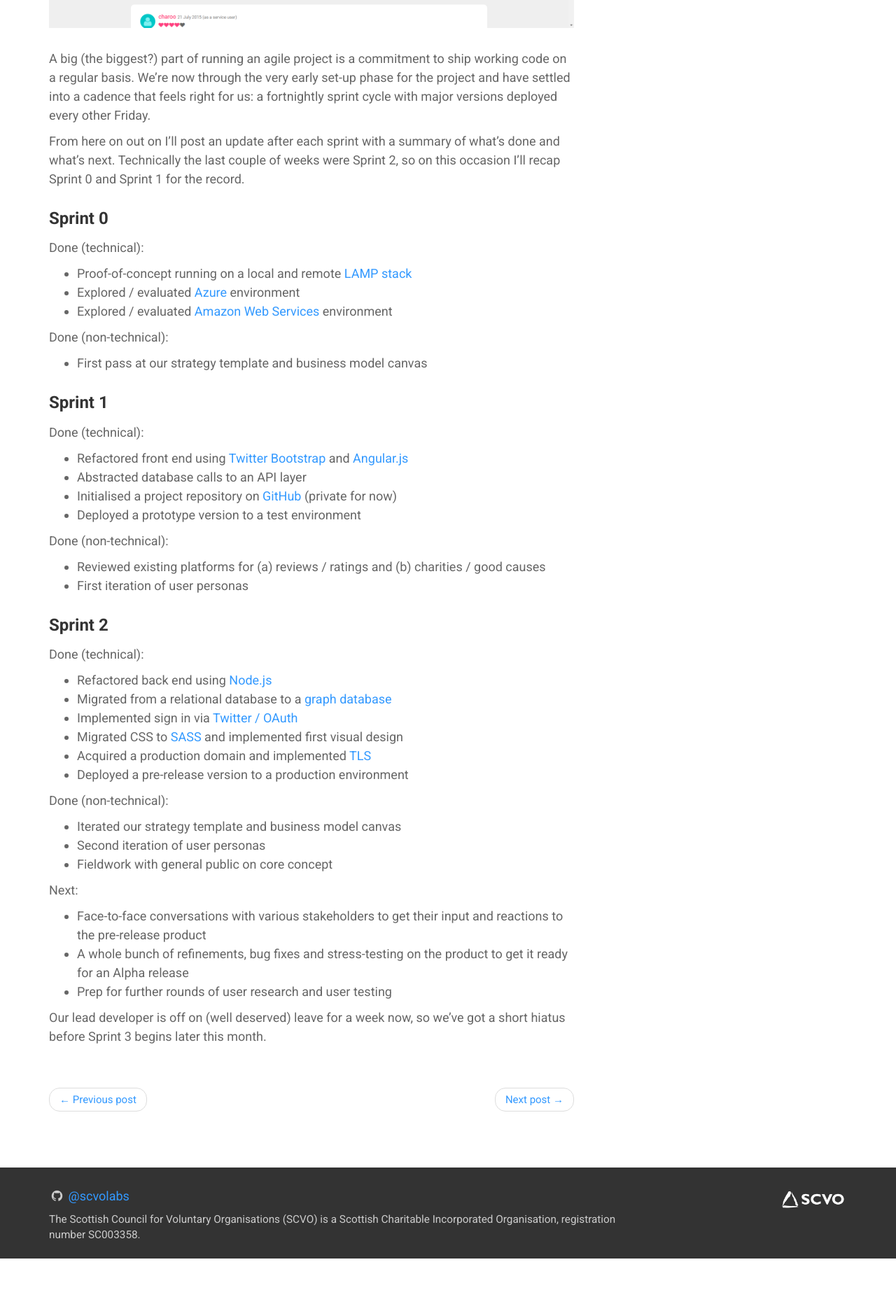
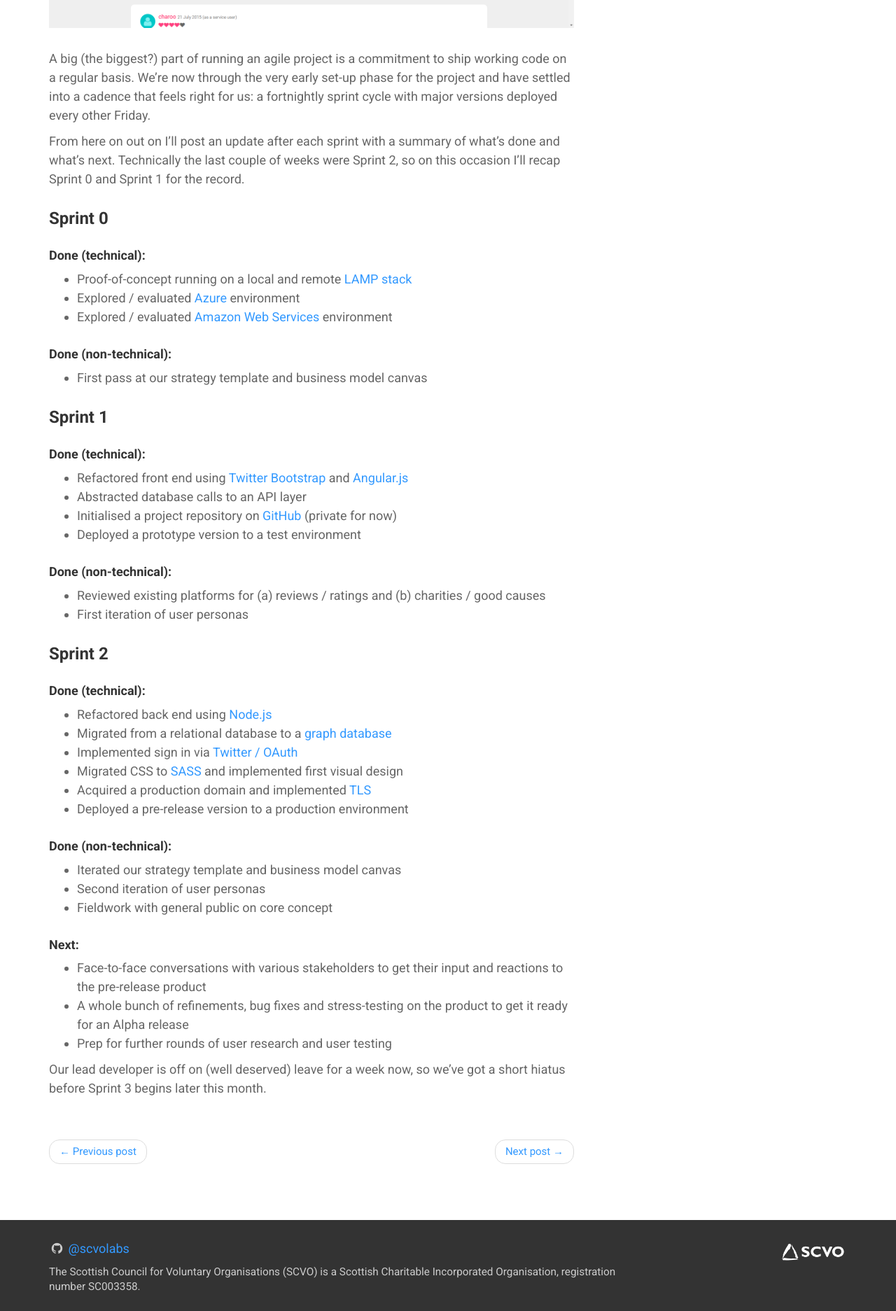
Before and after one commit to scvolabs/scvolabs-website, a Jekyll site: the page built from _posts/2015-07-21-situation-report-sprint-2.md, in a window 1280 px wide. Shown: the part 941-2814 px from the top of the page at 70% size. Built offline with Jekyll 4.4.1, drawn with Linux system fonts in a browser that asks for light colours; nearby versions of some CDN libraries; comment, search, counter and statistics services are not loaded; before the commit the page ends 2739 px from its top, so only the background shows below that.

Commit message:
formatting changes

```diff
--- a/_posts/2015-07-21-situation-report-sprint-2.md
+++ b/_posts/2015-07-21-situation-report-sprint-2.md
@@ -15,33 +15,33 @@ From here on out on I'll post an update after each sprint with a summary of what
 
 ### Sprint 0
 
-Done (technical):
+#### Done (technical):
 
 * Proof-of-concept running on a local and remote [LAMP stack](http://stackoverflow.com/questions/10060285/what-is-a-lamp-stack)
 * Explored / evaluated [Azure](http://azure.microsoft.com/en-gb/) environment
 * Explored / evaluated [Amazon Web Services](http://aws.amazon.com/) environment
 
-Done (non-technical):
+#### Done (non-technical):
 
 * First pass at our strategy template and business model canvas
 
 ### Sprint 1
 
-Done (technical):
+#### Done (technical):
 
 * Refactored front end using [Twitter Bootstrap](http://getbootstrap.com/) and [Angular.js](https://angularjs.org/)
 * Abstracted database calls to an API layer
 * Initialised a project repository on [GitHub](https://github.com/) (private for now)
 * Deployed a prototype version to a test environment
 
-Done (non-technical):
+#### Done (non-technical):
 
 * Reviewed existing platforms for (a) reviews / ratings and (b) charities / good causes
 * First iteration of user personas
 
 ### Sprint 2
 
-Done (technical):
+#### Done (technical):
 
 * Refactored back end using [Node.js](https://nodejs.org/)
 * Migrated from a relational database to a [graph database](https://en.wikipedia.org/wiki/Graph_database)
```
Also changed, not shown: other parts of _posts/2015-07-21-situation-report-sprint-2.md (+2 -2 lines).
